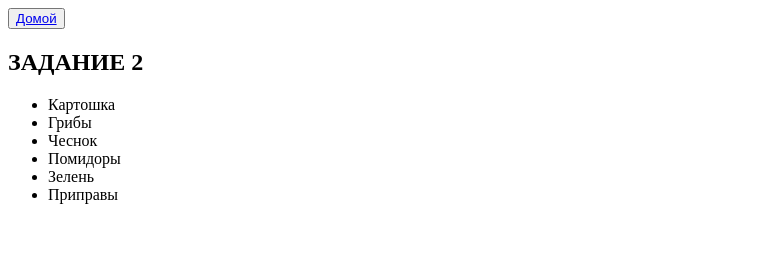
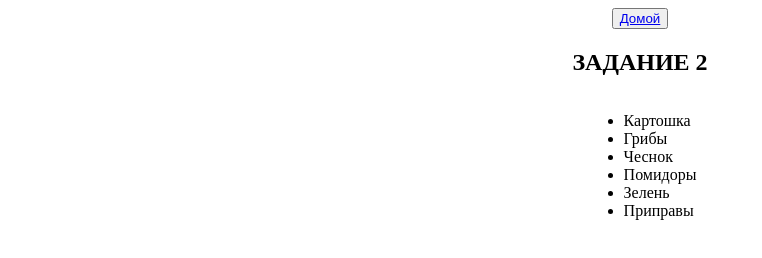
Before and after one commit to adya27/goit-js-hw-07, a plain HTML site: page task-02.html in a window 1280 px wide. Shown: the whole page, without its empty margins (0-762 px from the left). Drawn offline with Linux system fonts and the light colour scheme.

Commit message:
изменил стили

```diff
--- a/css/styles.css
+++ b/css/styles.css
@@ -11,7 +11,16 @@
 }
 
 #boxes {
-  width: 70%;
+  width: 100%;
   display: flex;
   flex-wrap: wrap;
 }
+.container {
+  display: flex;
+  align-items: center;
+  justify-content: center;
+}
+h2,
+span {
+  text-align: center;
+}
--- a/task-02.html
+++ b/task-02.html
@@ -7,10 +7,12 @@
     <link rel="stylesheet" href="./css/styles.css" />
   </head>
   <body>
-    <button type="button"><a href="./index.html">Домой</a></button>
+    <div class="container">
+      <button type="button"><a href="./index.html">Домой</a></button>
+    </div>
 
-    <h2>ЗАДАНИЕ 2</h2>
-    <ul id="ingredients"></ul>
+    <div class="container"><h2>ЗАДАНИЕ 2</h2></div>
+    <div class="container"><ul id="ingredients"></ul></div>
     <script type="module" src="./js/task-02.js"></script>
   </body>
 </html>
```
Also changed, not shown: index.html (+2 -0 lines), task-01.html (+8 -3 lines), task-03.html (+3 -1 lines), task-04.html (+4 -3 lines), task-05.html (+9 -3 lines), task-06.html (+4 -0 lines), task-07.html (+9 -5 lines), task-08.html (+5 -3 lines).
